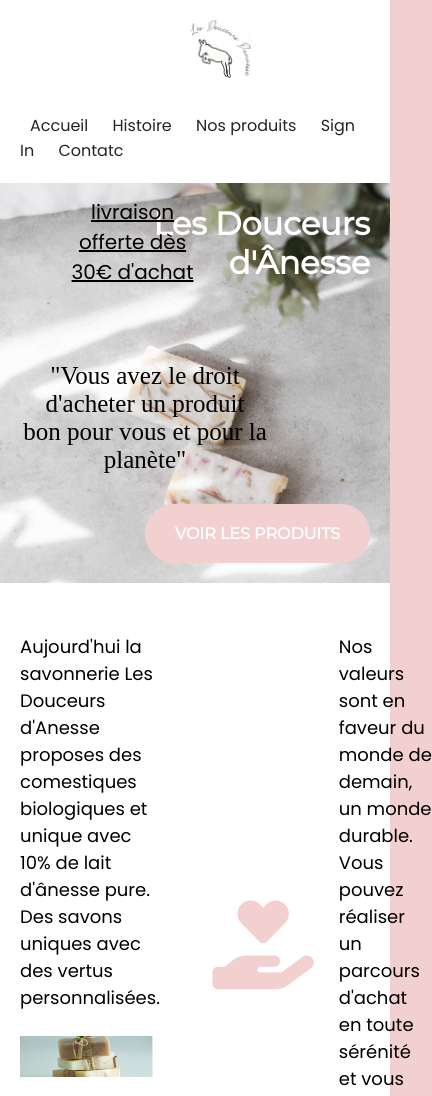
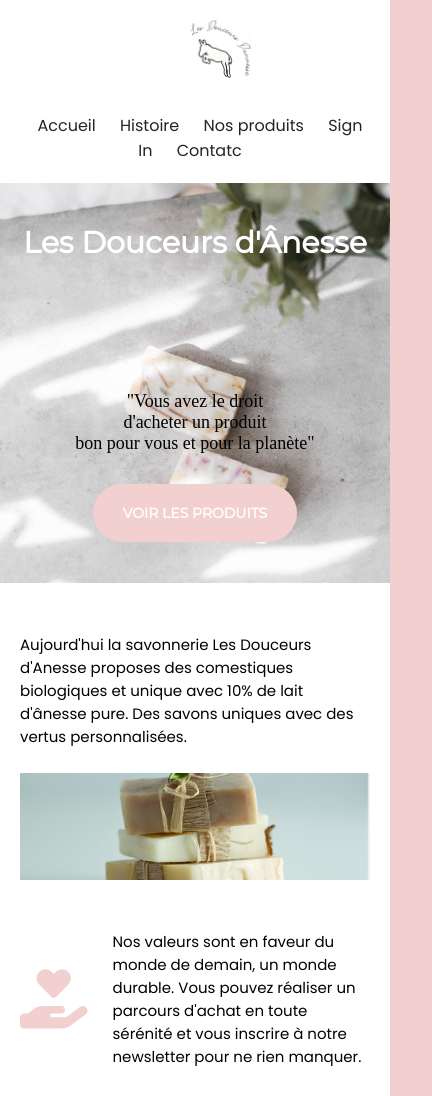
Before and after one commit to Djeridi-Adel/douceurs--nesse, a plain HTML site: page index.html in a window 390 px wide. Shown: the top 1096 px of the page, 432 px wide, since content can reach past the window. Drawn offline with Linux system fonts and the light colour scheme.

Commit message:
modif mobile

```diff
--- a/index.html
+++ b/index.html
@@ -3,7 +3,7 @@
 
 <head>
     <meta charset="utf-8" >
-    <title>Accueil - Robbie Lens Photographie</title>
+    <title>Accueil - Les Douceurs d'Ânesse</title>
     <link href="style/style.css" rel="stylesheet" >
     <link href="style/accueil.css" rel="stylesheet" >
     <link rel="preconnect" href="https://fonts.googleapis.com">
--- a/style/accueil.css
+++ b/style/accueil.css
@@ -145,4 +145,8 @@ input[type='submit'] {
     flex-direction: column;
     gap: 0;
   }
+
+  .quote p {
+    font-size: 15px;
+  }
 }
--- a/style/style.css
+++ b/style/style.css
@@ -196,6 +196,23 @@ footer p {
   h1 {
     font-size: 2em;
   }
+  p.text-livraison {
+  font-size: 15px;
+  }
+  p.quote {
+    font-size: 18px;
+  }
+
+  .text-savonnerie p {
+    font-size: 15px;
+  }
+
+  .text-valeurs p {
+    font-size: 15px;
+  }
+  .fa-solid {
+    font-size: 60px;
+  }
 
   section {
     padding: 50px 20px 50px 20px;
@@ -206,3 +223,42 @@ footer p {
     margin-right: 10px;
   }
 }
+
+@media screen and (max-width: 700px) {
+  .accueil-description {
+    flex-direction: column;
+    justify-content: center;
+    align-items: center;
+    gap: 50px;
+  }
+  .text-savonnerie {
+    width: 100%;
+  }
+  .text-valeurs {
+    width: 100%;
+  }
+  .div-cta {
+    justify-content: center;
+  }
+  a.cta {
+    font-size: 14px;
+  }
+  .header {
+    display: flex;
+    justify-content: center;
+    flex-direction: column;
+  }
+  p.quote {
+    width: 100%;
+  }
+  p.text-livraison {
+    display: none;
+  }
+  h1{
+    font-size: 30px;
+    text-align: center;
+  }
+  header nav {
+    text-align: center;
+  }
+}
```
